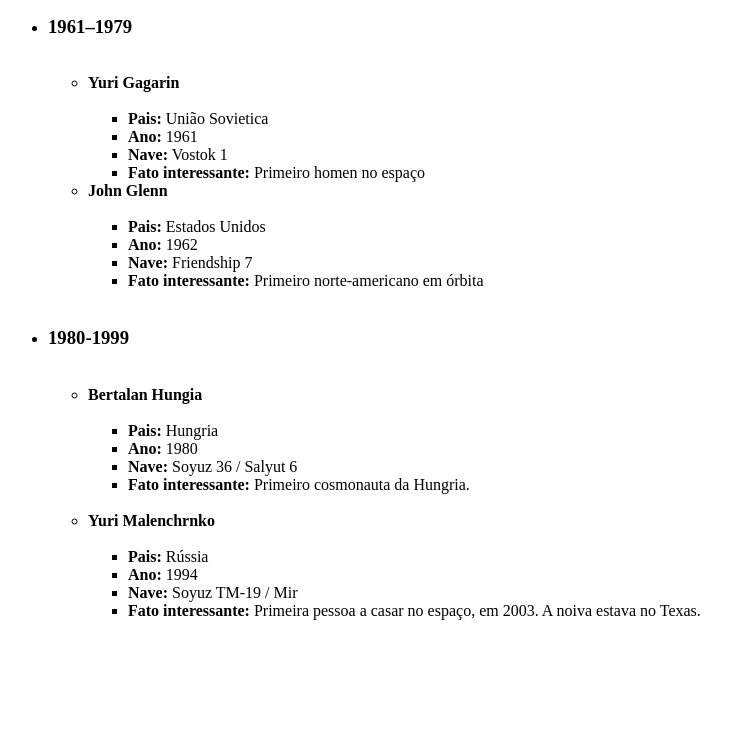
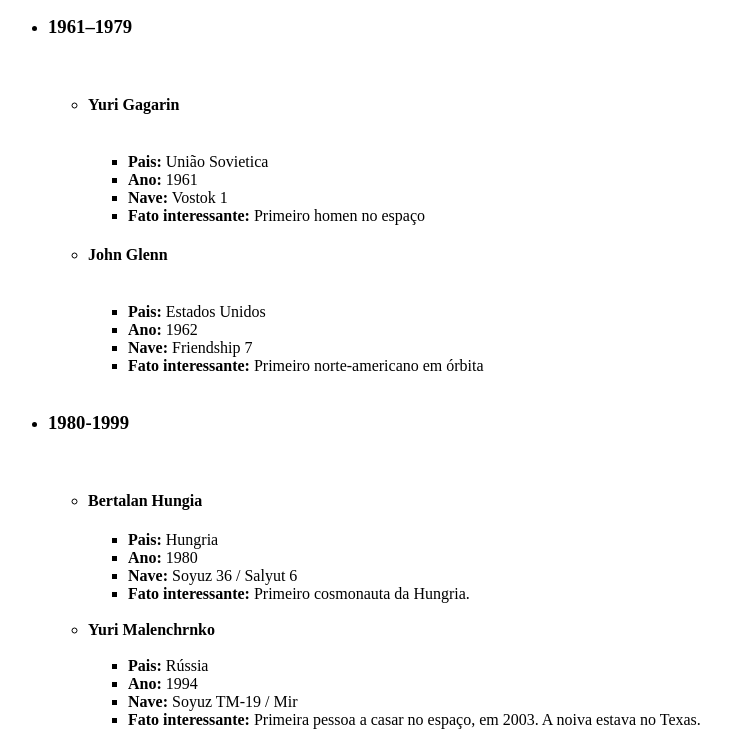
Before and after one commit to jeanHe4rt/Estudos_HTML5_CS_JS, a plain HTML site: page exercicioListas.html in a window 1280 px wide. Shown: the part 101-846 px from the top of the page, without its empty margins (0-755 px from the left). Before the commit the page ends 800 px from the top, so only its background shows below. Drawn offline with Linux system fonts and the light colour scheme.

Commit message:
Execercicio 01 - Listas.v.1

```diff
--- a/exercicioListas.html
+++ b/exercicioListas.html
@@ -14,7 +14,7 @@
       <li><h3>1961–1979</h3></li>
       <br />
       <ul>
-        <li><strong>Yuri Gagarin</strong></li>
+        <li><h4><strong>Yuri Gagarin</strong></h4></li>
         <br />
         <ul>
           <li><strong>Pais:</strong> União Sovietica</li>
@@ -24,7 +24,7 @@
         </ul>
       </ul>
       <ul>
-        <li><strong>John Glenn</strong></li>
+        <li><h4><strong>John Glenn</strong></h4></li>
         <br />
         <ul>
           <li><strong>Pais:</strong> Estados Unidos</li>
@@ -40,8 +40,7 @@
       <li><h3>1980-1999</h3></li>
       <br />
       <ul>
-        <li><strong>Bertalan Hungia</strong></li>
-        <br />
+        <li><h4><strong>Bertalan Hungia</strong></h4></li>
         <ul>
           <li><strong>Pais: </strong> Hungria</li>
           <li><strong>Ano: </strong>1980</li>
@@ -51,7 +50,7 @@
           </li>
         </ul>
         <br />
-        <li><strong>Yuri Malenchrnko</strong></li>
+        <li></h4><strong>Yuri Malenchrnko</strong></h4></li>
         <br />
         <ul>
           <li><strong>Pais:</strong> Rússia</li>
```
